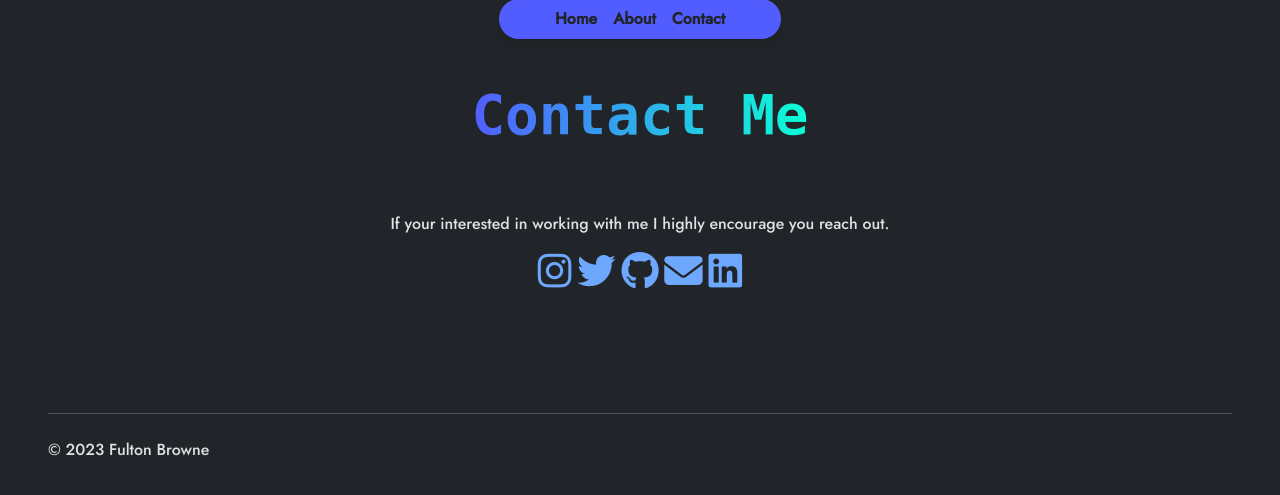
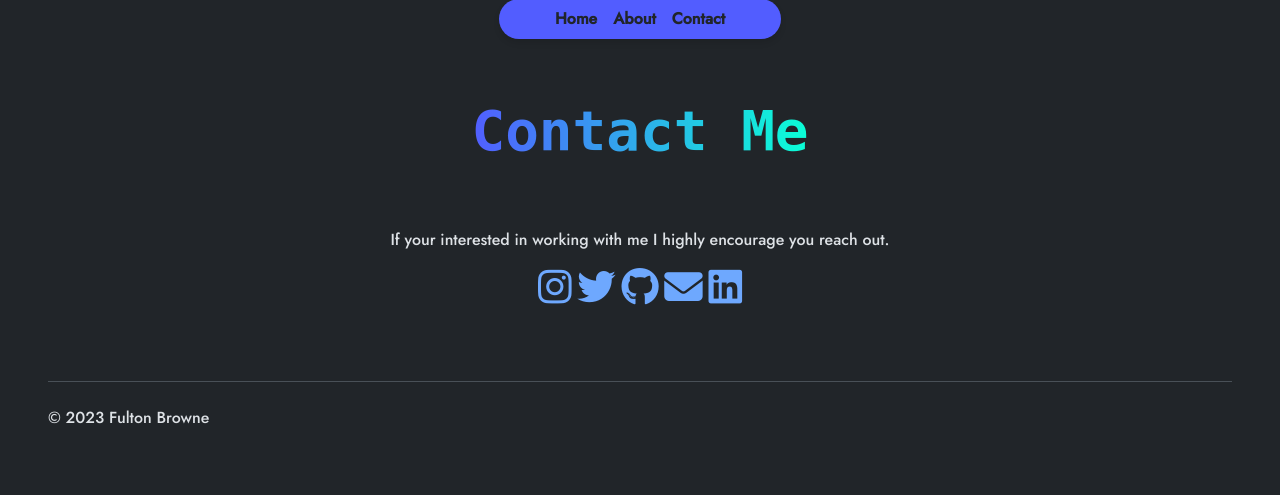
Before and after one commit to FultonBrowne/personalhome, a Django app: page /contact/ in a window 1280 px wide. Shown: the part 17-512 px from the top of the page. Run offline with Django 4.2, Linux system fonts and the light colour scheme; some libraries are stand-ins or nearby versions; some web fonts are replaced.

Commit message:
What in the actual fuck

```diff
--- a/templates/contact.html
+++ b/templates/contact.html
@@ -3,8 +3,8 @@
 {% load static %}
 {% block content %}
 <div class="anchor-point"></div>
-<div class="col-12 col-lg-10 my-5 wipe-in" style="text-align: center;">
-    <div class="container my-5">
+<div class="wipe-in" style="text-align: center; align-content: center;">
+    <div style="margin-top: 5%">
         <div class="pb-2 mb-5">
             <h1 class="display-4 fw-bolder"><span class="nn-gradient-text">Contact Me</span></h1>
         </div>
```
